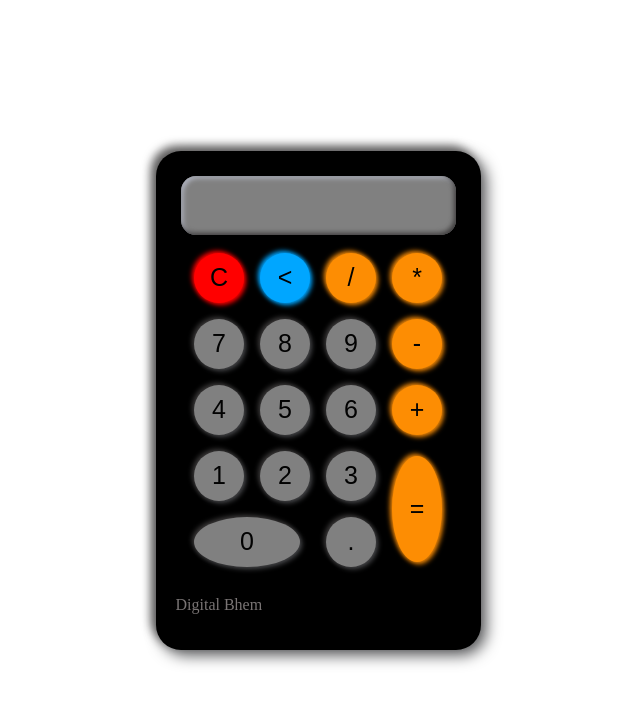
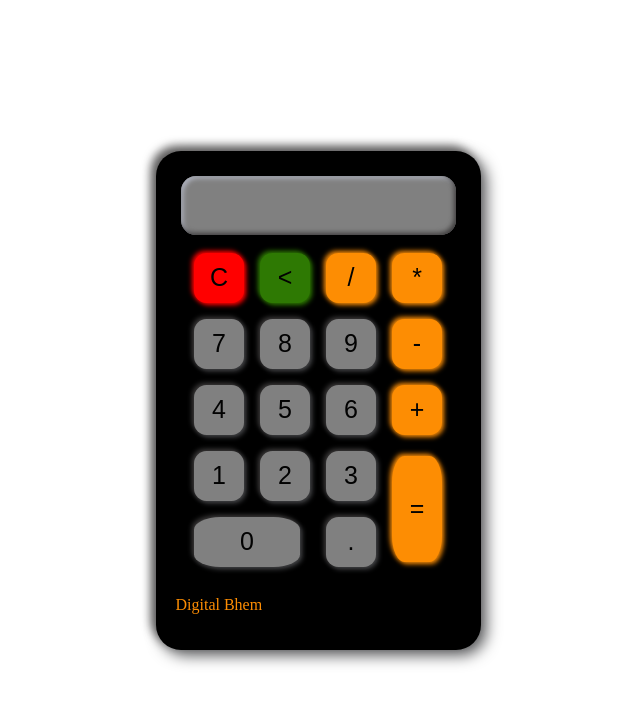
Before and after one commit to Pabitra-Sahoo/DIGIBHEM, a plain HTML site: page index.html in a window 1280 px wide. Shown: the whole page, without its empty margins (322-962 px from the left). Drawn offline with Linux system fonts and the light colour scheme.

Commit message:
Update cal1.css

```diff
--- a/cal1.css
+++ b/cal1.css
@@ -12,6 +12,7 @@ body {
     border-radius: 25px;
     box-shadow: -5px -5px 10px #5b5a5a, 5px 5px 15px #505153;
     padding: 20px;
+
   }
 
   .textview {
@@ -32,7 +33,7 @@ body {
     background: gray;
     border: none;
     outline: none;
-    border-radius: 50%;
+    border-radius: 25%;
     box-shadow: -2px -2px 5px #3b3939, 2px 2px 5px #494a4d;
     width: 60px;
     height: 60px;
@@ -50,7 +51,7 @@ body {
     background: #fd8d03;
     border: none;
     outline: none;
-    border-radius: 50%;
+    border-radius: 25%;
     box-shadow: -2px -2px 5px #f38907, 2px 2px 5px #f38907;
     width: 60px;
     height: 60px;
@@ -68,7 +69,7 @@ body {
     background: #ff0000;
     border: none;
     outline: none;
-    border-radius: 50%;
+    border-radius: 25%;
     box-shadow: -2px -2px 5px #ff0000, 2px 2px 5px #ff0000;
     width: 60px;
     height: 60px;
@@ -83,11 +84,11 @@ body {
   }
 
 .back-button{
-  background: #00a6ff;
+  background: #2e7903;
     border: none;
     outline: none;
-    border-radius: 50%;
-    box-shadow: -2px -2px 5px #00a6ff, 2px 2px 5px #00a6ff;
+    border-radius: 25%;
+    box-shadow: -2px -2px 5px #2e7903, 2px 2px 5px #2e7903;
     width: 60px;
     height: 60px;
     margin: 7px;
@@ -112,5 +113,14 @@ body {
 
   #myName{
     font-size: 16px;
-    color:#797474;
+    color:#fd8d03;
   }
+
+  .footer {
+    text-align: center;
+    margin-top: 20px;
+    width: 100%;
+    position: absolute;
+    bottom: 0;
+    left: 0;
+}
```
